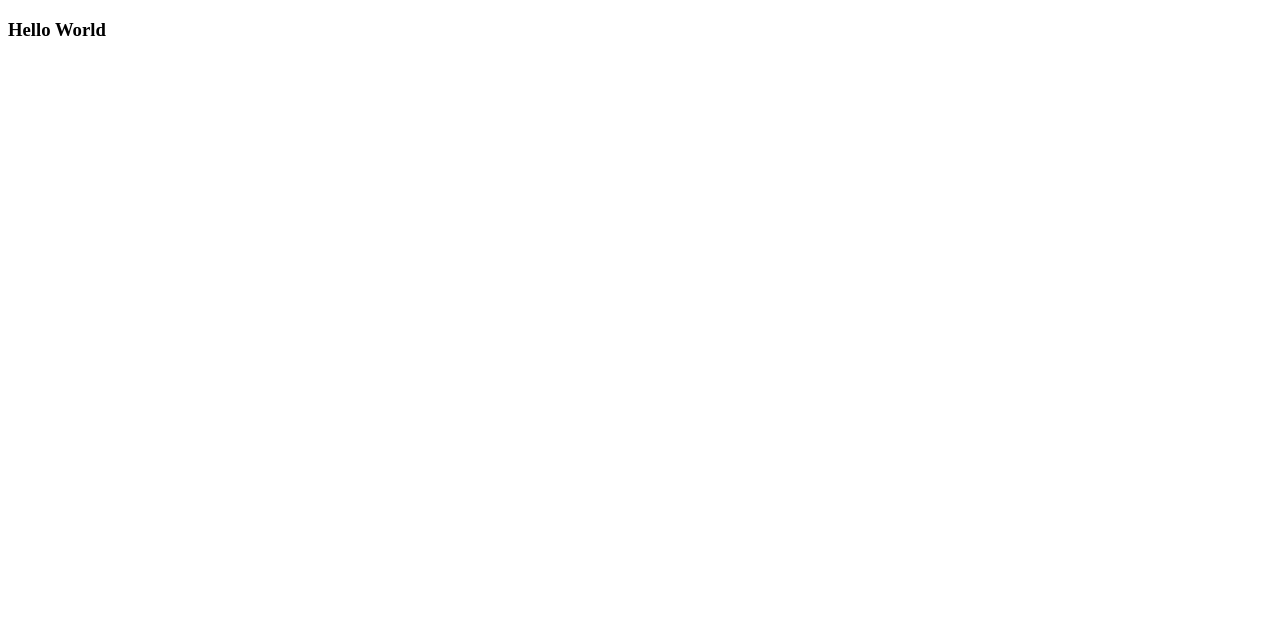
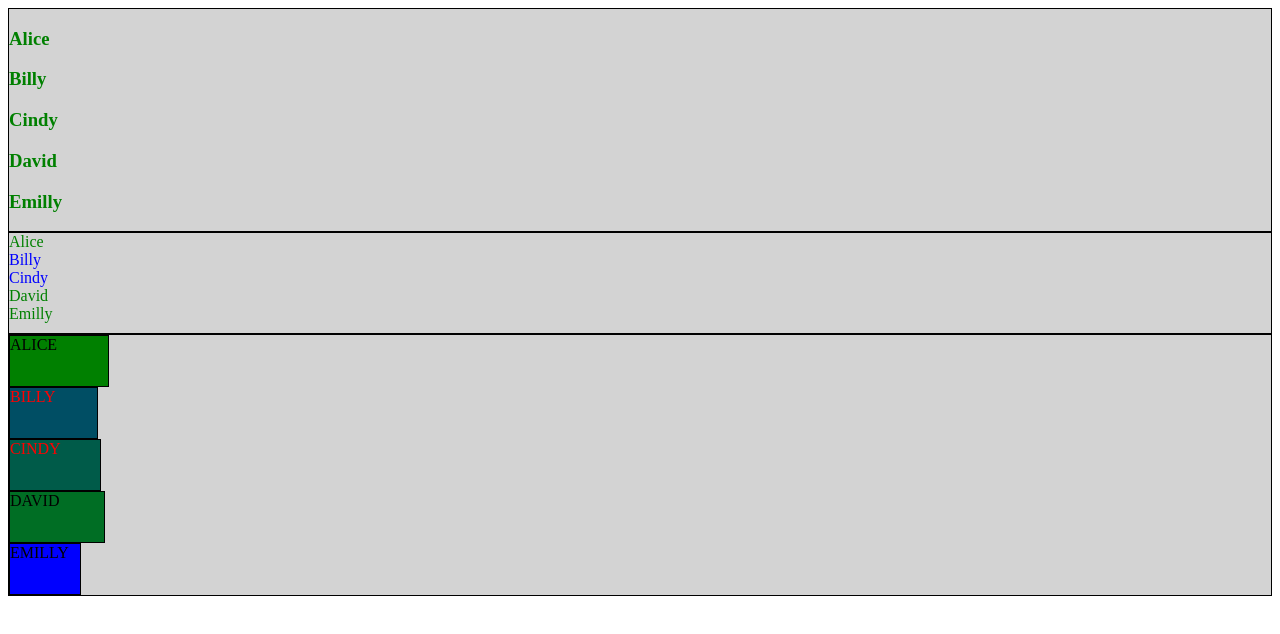
Before and after one commit to Tushar2098/d3v4, a website: page index.html in a window 1280 px wide. Drawn offline with nearby package versions, Linux system fonts and the light colour scheme.

Commit message:
added selection strategy(enter,update,exit)

```diff
--- a/index.html
+++ b/index.html
@@ -7,11 +7,31 @@
     <meta http-equiv="X-UA-Compatible" content="ie=edge">
     <title>D3 Tuts</title>
     <script src="https://d3js.org/d3.v4.min.js"></script>
+    <style>
+        .chart,
+        .exitSelectionDemo,
+        .prepopulateWithElement {
+            background: lightgray;
+            border: 1px solid black;
+            min-width: 100px;
+            min-height: 100px;
+        }
+    </style>
 </head>
 
 <body>
-    <h3>Hello World</h3>
+    <div class="chart"></div>
+    <div class="prepopulateWithElement">
+        <div>Billy</div>
+        <div>Cindy</div>
+    </div>
+    <div class="exitSelectionDemo">
+        <div>Billy</div>
+        <div>Cindy</div>
+        <div>Walter</div>
+    </div>
     <script src="./src/scales.js"></script>
+    <script src="./src/updateSelection.js"></script>
 </body>
 
 </html>
--- /dev/null
+++ b/src/updateSelection.js
@@ -0,0 +1,84 @@
+let scores = [
+  { name: 'Alice', score: 98 },
+  { name: 'Billy', score: 87 },
+  { name: 'Cindy', score: 90 },
+  { name: 'David', score: 94 },
+  { name: 'Emilly', score: 70 }
+];
+
+let update = d3
+  .select('.chart')
+  .selectAll('div') // By doing this, d3 will create placeholders for the data, see console.log(update)
+  .data(scores);
+
+console.log('updateSelection ', update);
+/*
+Cases for selection
+1. If data is present but no element, then ENTER Selection
+2. If data is present and so element, then UPDATE Selection
+3. If data is not present but element does, then EXIT selection
+*/
+update
+  .enter()
+  .append('h3')
+  .text(d => d.name)
+  .style('color', 'green');
+
+/*
+  Reason why update is called `updateSelection` ,
+  because it will only those elements which are
+  updated
+*/
+
+let update1 = d3
+  .select('.prepopulateWithElement')
+  .selectAll('div')
+  // has optional key function, which is used for mapping data items to DOM elements
+  .data(scores, function(d) {
+    // if element already exits in DOM then return the innerText else
+    console.log('data ', d, ' ', this.innerText);
+    return d ? d.name : this.innerText;
+  })
+  .style('color', 'blue');
+
+update1
+  .enter()
+  .append('div')
+  .text(d => d.name)
+  .style('color', 'green');
+
+/*
+  ==============================
+    EXIT SELECTION
+  ==============================
+*/
+let colorScale = d3
+  .scaleLinear()
+  .domain(d3.extent(scores, d => d.score))
+  .range(['blue', 'green']);
+let updateSelection = d3
+  .select('.exitSelectionDemo')
+  .selectAll('div')
+  .data(scores, function(d) {
+    return d ? d.name : this.innerText;
+  })
+  .style('color', 'red');
+
+let enterSelection = updateSelection
+  .enter()
+  .append('div')
+  .text(d => d.name);
+updateSelection.exit().remove(); //Removes Walter from the list
+
+/*
+  Since updateSelection style is only applicable to updated element and
+  same goes for EnterSelection, but if we want to style or manipuate both of
+  them together, then will use `merge`, and apply necessary manipulation on them
+*/
+updateSelection
+  .merge(enterSelection)
+  .style('text-transform', 'uppercase')
+  .style('height', '50px')
+  .style('background', d => colorScale(d.score))
+  .style('border', '1px solid black')
+  .style('width', d => d.score + 'px');
```
Also changed, not shown: src/notes.js (added, +25 -0 lines), 1 other file.
